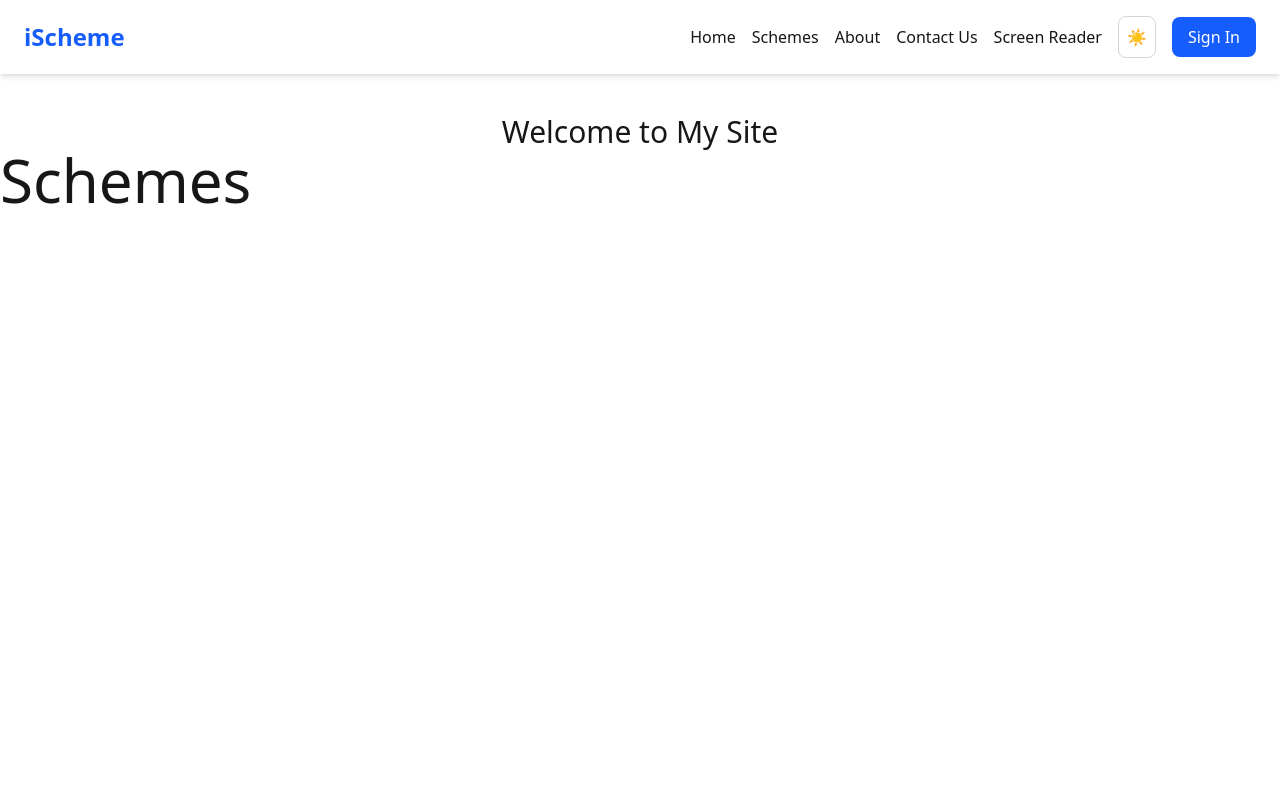
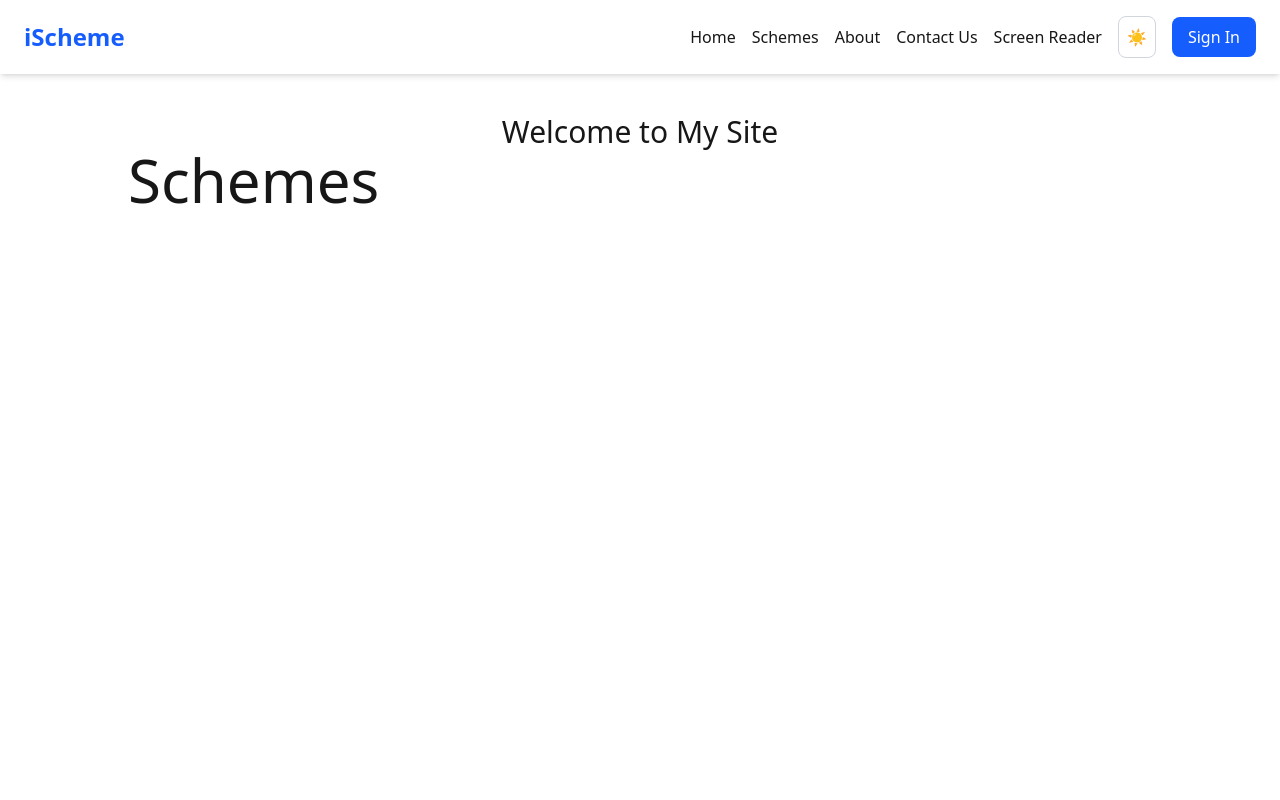
Before and after one commit to AssassinMaeve/iScheme, a Next.js app: page / in a window 1280 px wide. Shown: the top 800 px of the page. Built offline with nearby package versions, Linux system fonts and the light colour scheme.

Commit message:
w-11/12 added to main page

```diff
--- a/src/app/page.tsx
+++ b/src/app/page.tsx
@@ -6,12 +6,13 @@
     <div className="flex flex-col min-h-screen">
       <NavBar/>
       <main className="flex-grow min-h-screen">
-
+        <div className="w-11/12 md:w-4/5 mx-auto">
         <h1 className="text-3xl text-center mt-10">Welcome to My Site</h1>
 
         <h1 className="text-6xl">Schemes</h1>
 
 
+        </div>
       </main>
 
       {/* Footer */}
```
